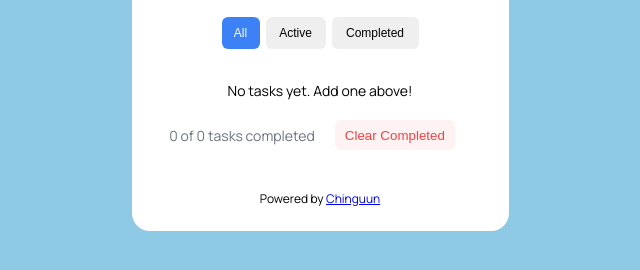
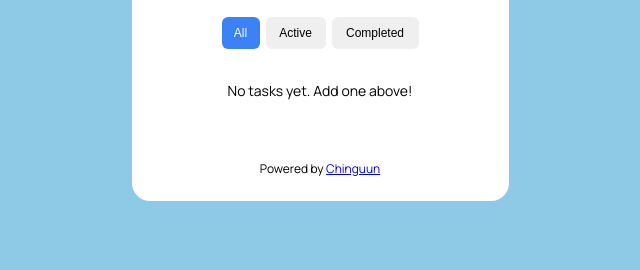
Before and after one commit to chinguunees/to-do-list, a plain HTML site: page index.html in a window 1280 px wide. Shown: the part 216-486 px from the top of the page, without its empty margins (420-1060 px from the left). Drawn offline with Linux system fonts and the light colour scheme.

Commit message:
small improvement

```diff
--- a/script.js
+++ b/script.js
@@ -113,8 +113,10 @@ const taskos = () => {
 };
 const taskAllList = () => {
   taskCompleted = tasks.filter((task) => task.isComplete).length;
-  tasksList.innerHTML = `<p>${taskCompleted} of ${tasks.length} tasks completed</p> <button class="delete_all" onclick="taskos()">Clear Completed</button>`;
+  if (tasks.length >= 1)
+    tasksList.innerHTML = `<p>${taskCompleted} of ${tasks.length} tasks completed</p> <button class="delete_all" onclick="taskos()">Clear Completed</button>`;
 };
+
 const buttonColor = () => {
   allButton.innerHTML = `<button class="button1" style="background-color: #3c82f6; color: white;">All</button>`;
   activeButton.innerHTML = `<button class="button2">Active</button>`;
--- a/style.css
+++ b/style.css
@@ -144,7 +144,7 @@ h1 {
 }
 
 #input::placeholder {
-  text-align: center;
+  text-align: start;
 }
 .buttons {
   display: flex;
@@ -162,10 +162,12 @@ h1 {
   display: flex;
   align-items: center;
   justify-content: end;
-  gap: 20px;
+  gap: 40px;
   font-size: 14px;
   font-weight: 400;
   margin-top: 20px;
+  border-top: 1px;
+  border-color: #777777;
 }
 
 .line {
```
Also changed, not shown: index.html (+1 -0 lines).
